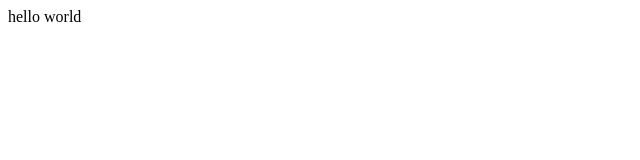
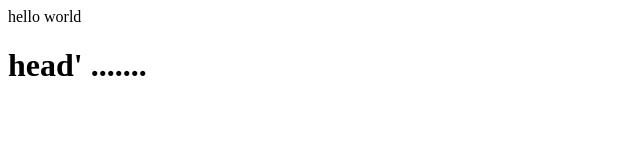
Before and after one commit to kumarvivek26763/apnacollege-demo, a plain HTML site: page index.html in a window 1280 px wide. Shown: the whole page, without its empty margins (0-640 px from the left). Drawn offline with Linux system fonts and the light colour scheme.

Commit message:
add a new header

```diff
--- a/index.html
+++ b/index.html
@@ -1 +1,2 @@
 <p>hello world</p>
+<h1>head' .......</h1>
```
